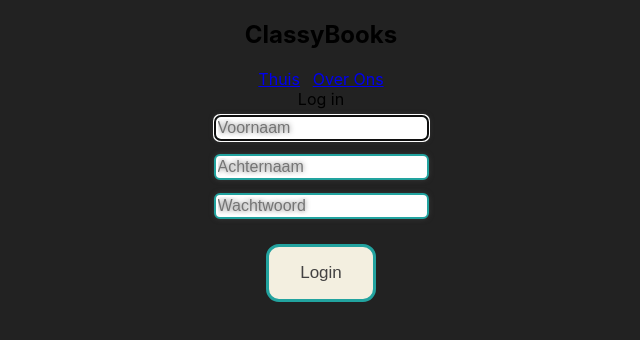
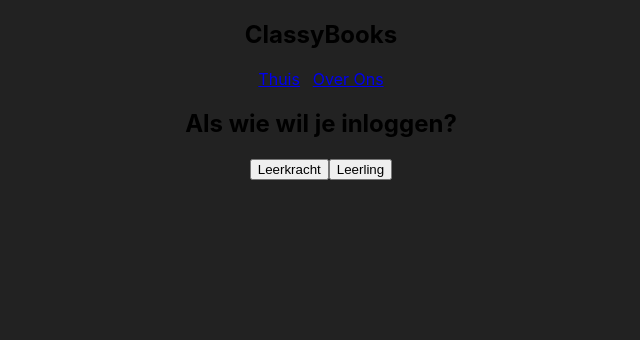
Before and after one commit to WoutNerd/ClassyBooks, a React (Create React App) app in the folder client/: page / in a window 1280 px wide. Shown: the top 340 px of the page, without its empty margins (319-959 px from the left). Built offline with nearby package versions, Linux system fonts and the light colour scheme.

Commit message:
userTypeChoise readded

```diff
--- a/client/src/index.js
+++ b/client/src/index.js
@@ -13,7 +13,9 @@ import TeacherLogin from './pages/teacher/teacherLogin';
 import Dashboard from './pages/teacher/teacherDashboard';
 import TeacherLibrary from './pages/teacher/teacherLibrary';
 import AddUser from './pages/admin/addUser';
+import UserTyperChoise from './userTypeChoise';
 import Test from "./pages/test";
+
 
 
 const root = ReactDOM.createRoot(document.getElementById('root'));
@@ -21,9 +23,10 @@ root.render(
   <BrowserRouter>
     <Routes>
       <Route path="/" element={<App />}>
-        <Route index element={<TeacherLogin />} />
+        <Route index element={<UserTyperChoise />} />
         <Route path='*' element={<NoPage/>} />
         <Route path='leerling' element={<StudentLogin />} />
+        <Route path='leerkracht' element={<TeacherLogin />} />
         <Route path='overzicht' element={<Dashboard/>}/>
         <Route path='bibliotheek' element={<TeacherLibrary/>}/>
         <Route path='leerling-toevoegen' element={<AddUser/>}/>
--- /dev/null
+++ b/client/src/userTypeChoise.jsx
@@ -0,0 +1,15 @@
+import './App.css'
+
+const UserTyperChoise= () => {
+
+
+    return (
+        <div>
+            <h2>Als wie wil je inloggen?</h2>
+            <button onClick={() => window.location.replace('./leerkracht')}>Leerkracht</button>
+            <button onClick={() => window.location.replace('./leerling')}>Leerling</button>
+        </div>
+     );
+}
+
+export default UserTyperChoise
```
